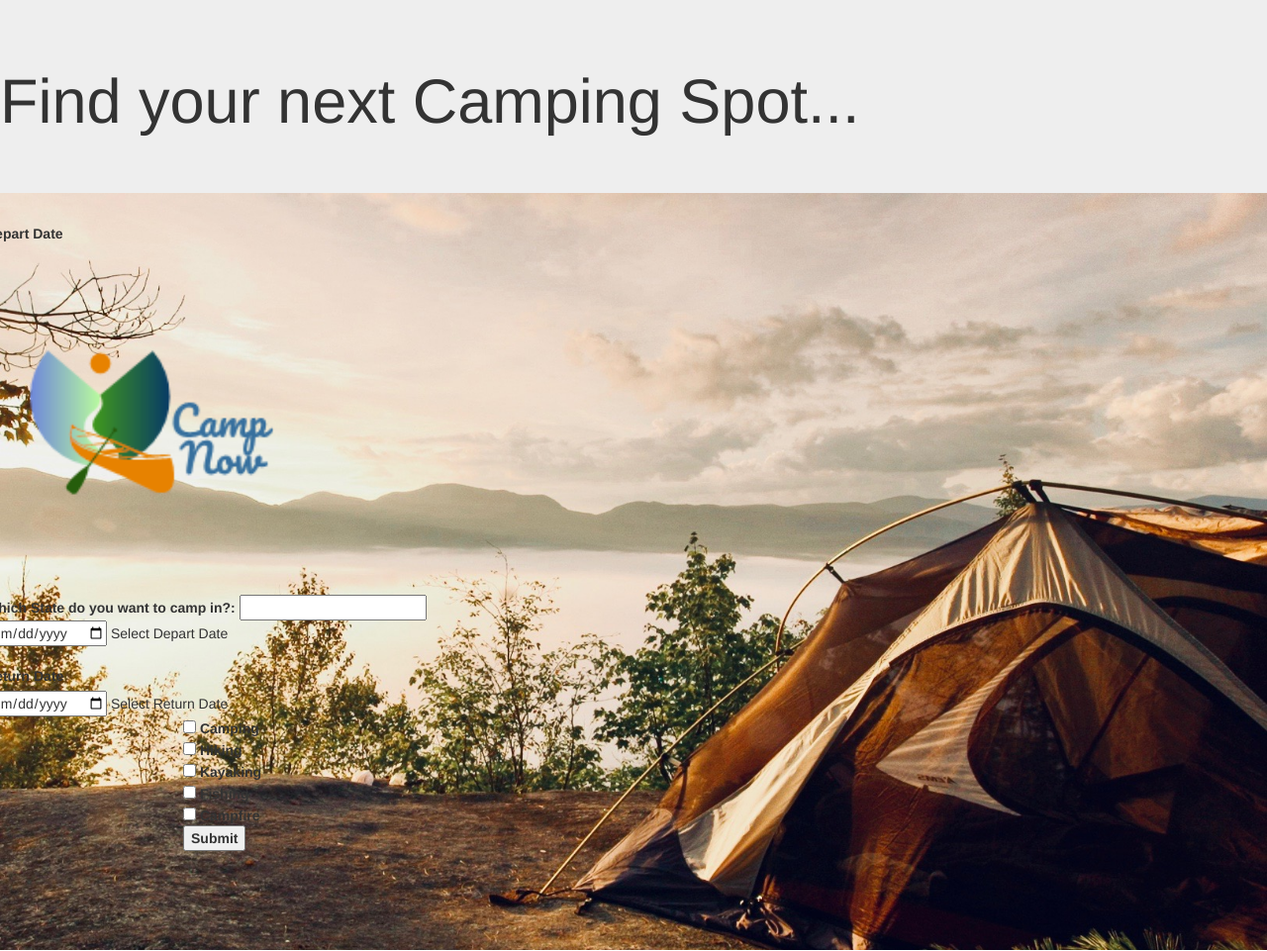
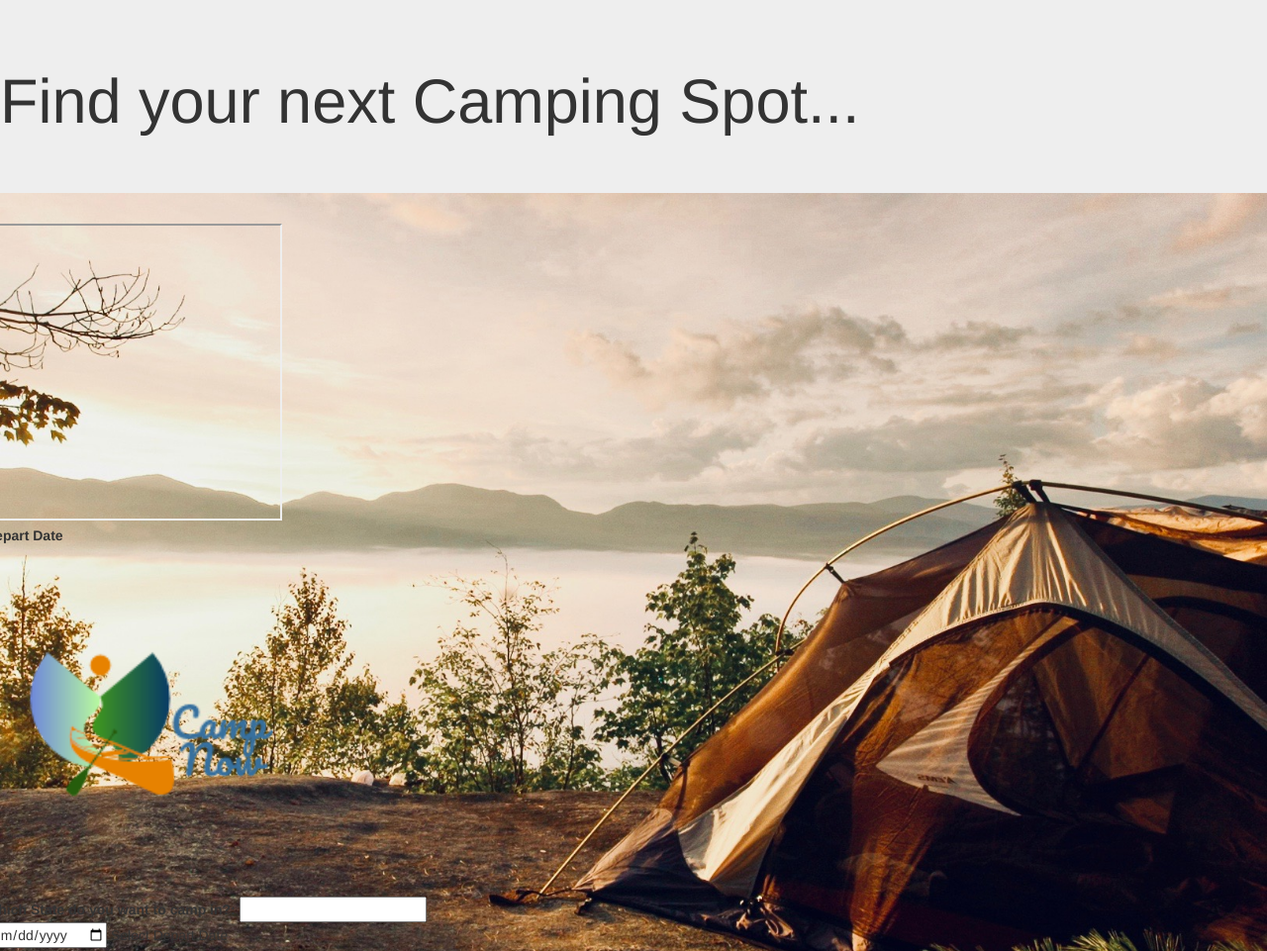
Before and after one commit to EpicureanHeron/CampNow, a plain HTML site: page index.html in a window 1280 px wide. Shown: the top 961 px of the page at 99% size. Drawn offline with nearby package versions, Linux system fonts and the light colour scheme; some packages are replaced by stand-ins of ours.

Commit message:
index updated I guess

```diff
--- a/index.html
+++ b/index.html
@@ -43,7 +43,7 @@
 
         <div class="row">
             <div class="col-md-12">
-
+                    <iframe scr="https://google.umn.edu/search?q=&proxystylesheet=campus_tc&client=campus_tc&site=campus_tc" width="300px" height="300px"></iframe>
                     <div class="dateFieldWrap airShoppingDateFieldWrap">
                             <div class="search-left-cell">
                             <div> <label for="departureDate" >Depart Date</label></div>
```
